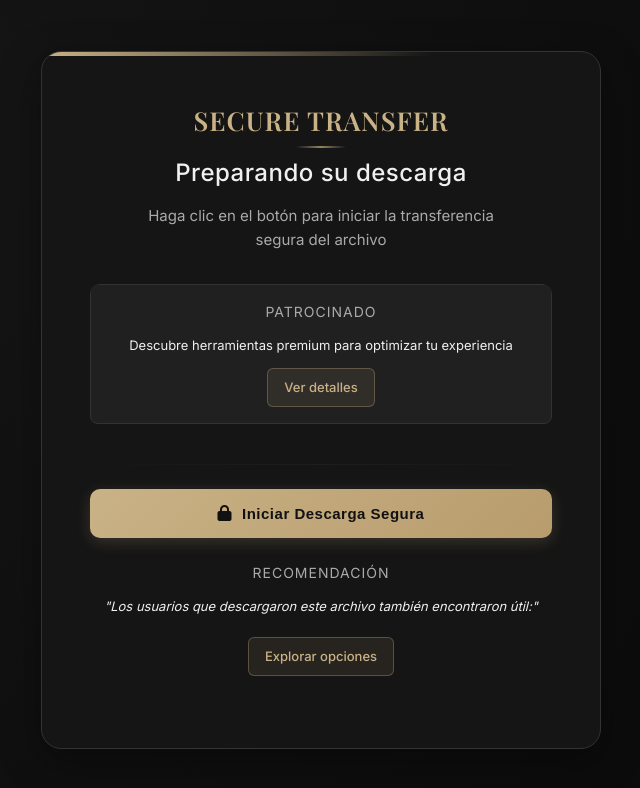
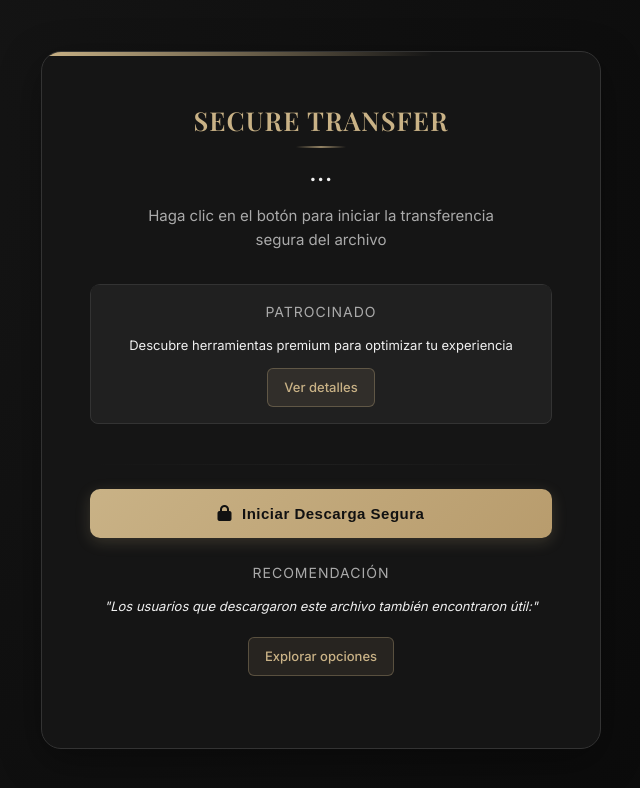
Before and after one commit to mediaspaceapp/android, a plain HTML site: page index.html in a window 1280 px wide. Shown: the whole page, without its empty margins (319-959 px from the left). Drawn offline with nearby package versions, Linux system fonts and the light colour scheme.

Commit message:
index.html

```diff
--- a/index.html
+++ b/index.html
@@ -311,7 +311,7 @@
   <div class="container fade-in">
     <div class="header">
       <div class="logo">SECURE TRANSFER</div>
-      <h1 class="title">Preparando su descarga</h1>
+      <h1 class="title">...</h1>
       <p class="subtitle">Haga clic en el botón para iniciar la transferencia segura del archivo</p>
     </div>
 
```
